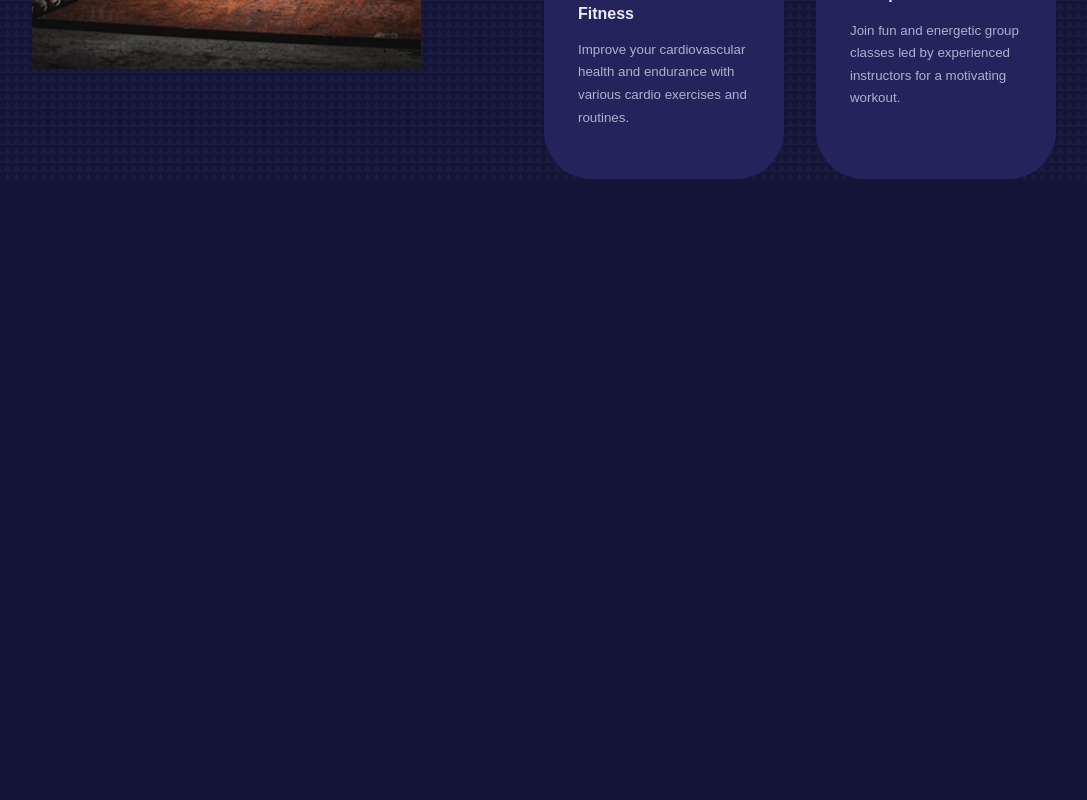
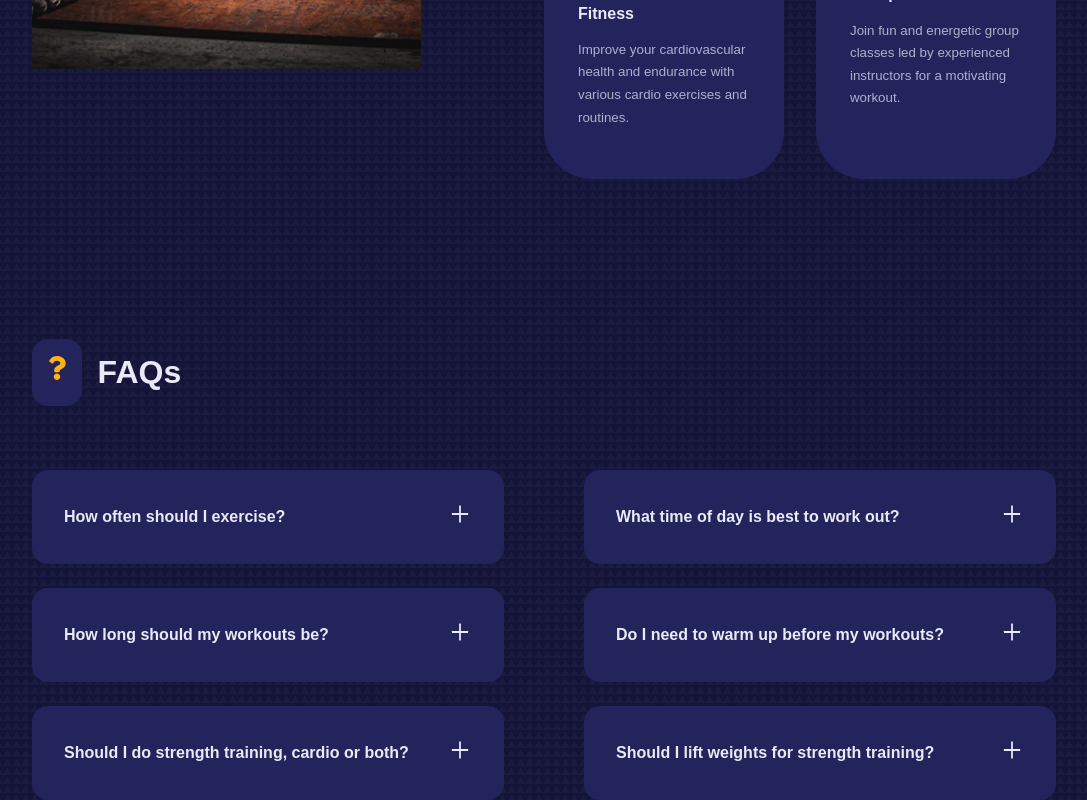
Before and after one commit to Vicky-peace/Fitness-management-system, a React (Vite) app: page / in a window 1280 px wide. Shown: the part 2087-2887 px from the top of the page, without its empty margins (96-1183 px from the left). Before the commit the page ends 2266 px from the top, so only its background shows below. Built offline with nearby package versions, Linux system fonts and the light colour scheme.

Commit message:
Added FAQs

```diff
--- /dev/null
+++ b/src/components/FAQ.jsx
@@ -0,0 +1,23 @@
+ import { AiOutlineMinus, AiOutlinePlus } from 'react-icons/ai'
+import React, { useState } from 'react'
+
+const FAQ = ({ question, answer }) => {
+    const [isAnswerShowing, setIsAnswerShowing] = useState(false);
+
+
+    return (
+        <article className="faq" onClick={() => setIsAnswerShowing(prev => !prev)}>
+            <div>
+                <h4>{question}</h4>
+                <button className="faq__icon">
+                    {
+                        isAnswerShowing ? <AiOutlineMinus /> : <AiOutlinePlus />
+                    }
+                </button>
+            </div>
+            {isAnswerShowing && <div>{answer}</div>}
+        </article>
+    )
+}
+
+export default FAQ
--- a/src/components/FAQs.jsx
+++ b/src/components/FAQs.jsx
@@ -0,0 +1,25 @@
+import React from 'react'
+import { faqs } from '../data'
+import SectionHead from './SectionHead'
+import { FaQuestion } from 'react-icons/fa'
+import FAQ from './FAQ'
+
+
+const FAQs = () => {
+    return (
+        <section className="faqs">
+            <div className="container faq__container">
+                <SectionHead icon={<FaQuestion />} title='FAQs' />
+                <div className="faqs__wrapper">
+                    {
+                        faqs.map(({ id, question, answer }) => {
+                            return <FAQ key={id} question={question} answer={answer} />
+                        })
+                    }
+                </div>
+            </div>
+        </section>
+    )
+}
+
+export default FAQs
--- a/src/components/Values.jsx
+++ b/src/components/Values.jsx
@@ -13,13 +13,12 @@ const Values = () => {
         </div>
         <div className='values__right'>
             <SectionHead icon={<GiCutDiamond/>} title="Values"/>
-            <p><p>Transform your body and achieve fitness goals with our expert trainers and state-of-the-art equipment.</p>
- </p>
+            <p>Transform your body and achieve fitness goals with our expert trainers and state-of-the-art equipment.</p>
 
             <div className='values__wrapper'>
               {
                 values.map(({id,title, desc}) =>{
-                    return <Card className="values__value">
+                    return <Card key={id} className="values__value">
                         <h4>{title}</h4>
                         <small>{desc}</small>
                         </Card>
--- a/src/data.js
+++ b/src/data.js
@@ -30,6 +30,40 @@ export const links = [
     { name: 'Sign In', path: '/signin' },
     { name: 'Sign Up', path: '/signup' }
 ]
+
+
+export const faqs = [
+  {
+    id: 1,
+    question: "How often should I exercise?",
+    answer: "The frequency of exercise depends on your fitness goals and current fitness level. It is generally recommended to engage in moderate-intensity exercise for at least 150 minutes per week or vigorous-intensity exercise for 75 minutes per week."
+  },
+  {
+    id: 2,
+    question: "What time of day is best to work out?",
+    answer: "The best time to work out varies from person to person. Some people find that exercising in the morning helps energize them for the day, while others prefer evening workouts to relieve stress. Choose a time that works best for your schedule and allows you to be consistent with your exercise routine."
+  },
+  {
+    id: 3,
+    question: "How long should my workouts be?",
+    answer: "The duration of your workouts depends on your fitness level and the type of exercise you're performing. For cardiovascular workouts, aim for 30 to 60 minutes per session. Strength training sessions can range from 20 to 60 minutes. It's important to listen to your body and gradually increase the duration as your fitness improves."
+  },
+  {
+    id: 4,
+    question: "Do I need to warm up before my workouts?",
+    answer: "Yes, warming up before workouts is important to prepare your body for exercise. It helps increase blood flow to your muscles, improves flexibility, and reduces the risk of injury. Spend 5 to 10 minutes doing dynamic stretches and light aerobic exercises to warm up before your main workout."
+  },
+  {
+    id: 5,
+    question: "Should I do strength training, cardio or both?",
+    answer: "A balanced fitness routine usually includes a combination of strength training and cardio exercises. Strength training helps build muscle strength and tone, while cardio exercises improve cardiovascular health and burn calories. Incorporating both types of exercises can provide a well-rounded fitness program."
+  },
+  {
+    id: 6,
+    question: "Should I lift weights for strength training?",
+    answer: "Yes, lifting weights is an effective way to engage in strength training. It helps build muscle mass, increase strength, and improve overall body composition. Start with lighter weights and proper form, gradually increasing the weight as you progress. Consult with a fitness professional to design a safe and effective weightlifting routine."
+  }
+];
 
 
 
--- a/src/pages/home/Home.jsx
+++ b/src/pages/home/Home.jsx
@@ -3,6 +3,7 @@ import React from 'react'
 import MainHeader from '../../components/MainHeader'
 import Programs from '../../components/Programs'
 import Values from '../../components/Values'
+import FAQs from '../../components/FAQs'
 
 import './home.css'
 
@@ -19,6 +20,7 @@ const Home = () => {
       <MainHeader/>
       <Programs/>
       <Values/>
+      <FAQs/>
 
 
 
--- a/src/pages/home/home.css
+++ b/src/pages/home/home.css
@@ -94,3 +94,39 @@
   position: absolute;
   top: -1.5rem;
 }
+
+
+
+
+/* FAQs */
+
+.faqs__wrapper {
+  margin-top: 4rem;
+  display: grid;
+  grid-template-columns: 1fr 1fr;
+  gap: 1.5rem 5rem;
+  align-items: flex-start;
+}
+
+.faq {
+  background: var(--color-gray-500);
+  padding: 2rem;
+  border-radius: 1rem;
+  cursor: pointer;
+}
+
+.faq div {
+  display: flex;
+  justify-content: space-between;
+  align-items: center;
+}
+
+.faq__icon {
+  background: transparent;
+  color: var(--color-gray-100);
+  font-size: 1.5rem;
+}
+
+.faq p {
+  margin-top: 1.5rem;
+}
```
